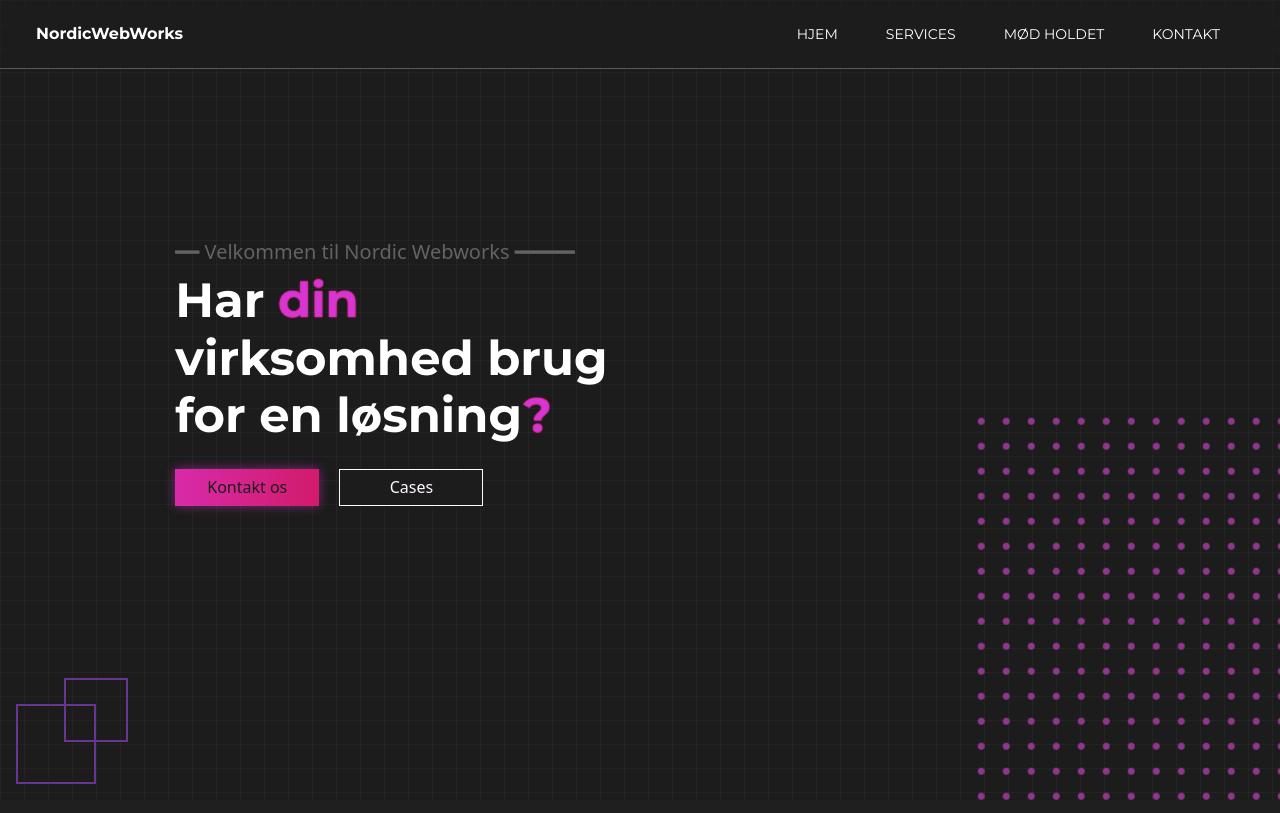
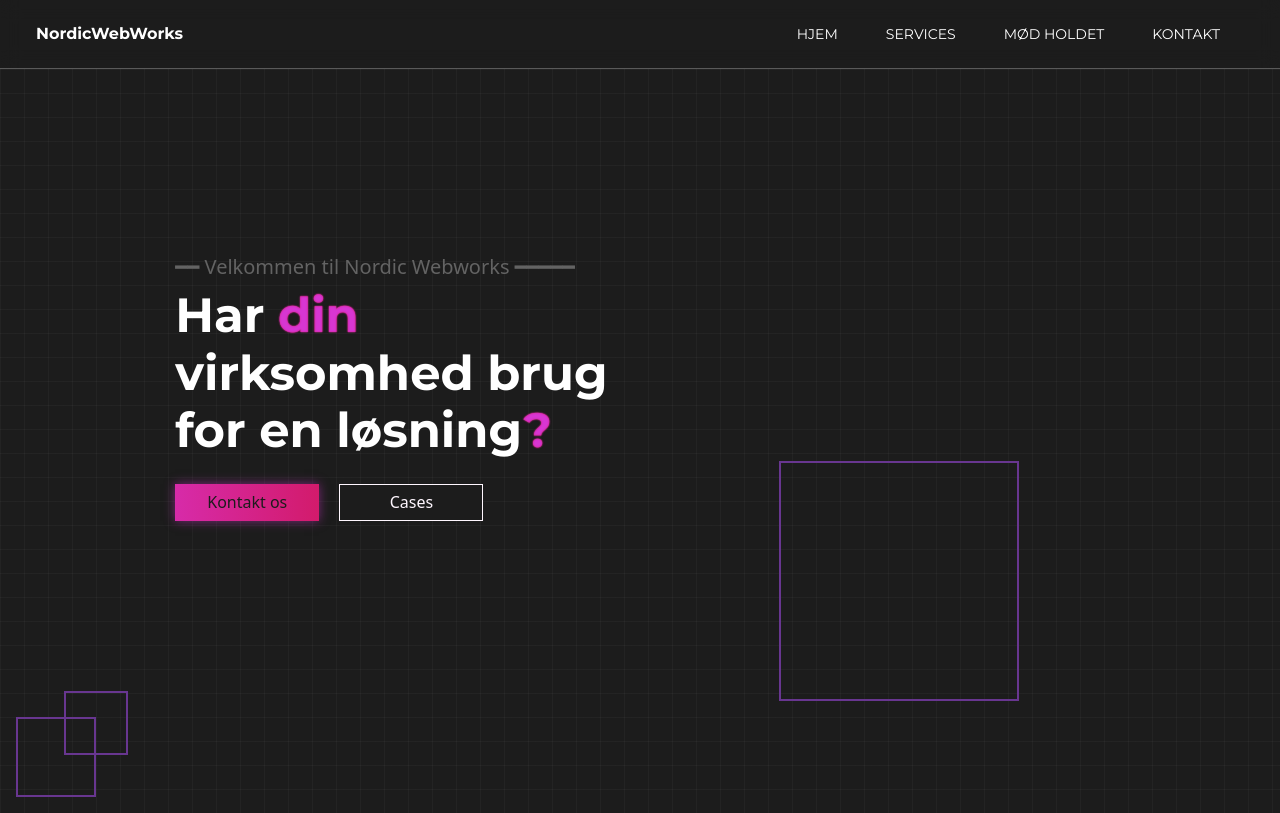
Before and after one commit to Arnsdorf/NordicWebWorks, a PHP site: page / in a window 1280 px wide. Run offline with PHP 8.4, Linux system fonts and the light colour scheme; some libraries are stand-ins or nearby versions.

Commit message:
Frontpage rework

```diff
--- a/css/styles.scss
+++ b/css/styles.scss
@@ -21,8 +21,8 @@ body{
 	background-color: #1c1c1c;
 }
 
-// 5. Du kan lave styling her...
-// Global
+
+/* Global */
 .top-25{
 	top: 25% !important;
 }
@@ -55,6 +55,12 @@ body{
 }
 .bottom-60{
 	bottom: 60% !important;
+}
+.bottom-15{
+	bottom: 15% !important;
+}
+.bottom-20{
+	bottom: 20% !important;
 }
 .ms-6{
 	margin-left: 6%;
@@ -96,13 +102,12 @@ body{
 	width: 51%;
 }
 
-
-// Chr-styling her
+/* char-styling here */
 .bg-front{
 	background: #1C1C1C;
-	height: 100vh;
-	inset: 0;
+	height: 93vh;
 }
+
 .btn-f {
 	height: 2.3rem;
 	width: 9rem;
@@ -118,7 +123,6 @@ body{
 	text-align: center;
 	cursor: pointer;
 }
-
 .btn-f::before {
 	content: '';
 	position: absolute;
@@ -131,7 +135,6 @@ body{
 	transition: transform 200ms ease;
 	transform: translateX(-100%); /* Start off-screen to the left */
 }
-
 .btn-f:hover::before {
 	transform: translateX(0); /* Slide in from the left on hover */
 }
@@ -139,7 +142,6 @@ body{
 .btn-f:hover {
 	color: #1c1c1c; /* Change the text color on hover */
 }
-
 .btn-f > span {
 	position: relative;
 	z-index: 2; /* Keep text above the white background */
@@ -173,6 +175,9 @@ body{
 	-webkit-background-clip: text;
 	text-shadow: 0 0 1.5px #d836d2, 0 0 1.5px #cf1658;
 }
+.box-container{
+	bottom: 0rem;
+}
 .box-s{
 	height: 4rem;
 	width: 4rem;
@@ -183,14 +188,16 @@ body{
 	width: 5rem;
 	border: #683690 solid 2px;
 }
-.box-container{
-	bottom: 0rem;
+.box-front{
+	height: 15rem;
+	width: 15rem;
+	border: #683690 solid 2px;
 }
 .dot-grid{
 	z-index: 1;
 	inset: 0;
-	height: 50vh;
-	width: 25vw;
+	height: 100vh;
+	width: 5vw;
 	background-image: radial-gradient(#90368d 3px, transparent 4px);
 	background-size: 25px 25px;
 	background-position: 0%;
@@ -201,8 +208,10 @@ body{
 	background-image: linear-gradient(to right, #80808012 1px, transparent 1px),
 	linear-gradient(to bottom, #80808012 1px, transparent 1px);
 	background-size: 24px 24px;
+	box-shadow: #236db7 ;
+}
 
-}
+/* animations here */
 
 @keyframes colorChange {
 	0% {
--- a/index.php
+++ b/index.php
@@ -4,20 +4,22 @@
 <div class="container-fluid bg-front net-grid">
     <div class="row">
 
-
+        <div class="d-flex justify-content-end bottom-15 position-absolute col-10 pe-5">
+            <div class="box-front"></div>
+        </div>
 
         <div class="position-absolute bottom-0 m-0 p-0 d-none d-md-block">
             <div class="row justify-content-end m-0 p-0">
-                <div class="dot-grid"></div>
+                <div class=""></div>
             </div>
         </div>
 
         <div class="position-absolute bottom-0 pb-3 ps-3">
                 <div class="box-s position-absolute bottom-60 ms-5"></div>
-                <div class="box-b "></div>
+                <div class="box-b"></div>
         </div>
 
-        <div class="text-center position-absolute top-30">
+        <div class="text-center position-absolute top-25">
                 <h6 class="font-front-s d-md-none">━━     Velkommen til Nordic Webworks ━━━━━</h6>
                 <h1 class="text-white fw-bold d-md-none font-type">Har <span class="font-drip">din
                     </span> virksomhed brug for en løsning<span class="font-drip">?</span></h1>
@@ -60,5 +62,7 @@
 
     </div>
 </div>
+
+
     <script src="js/show.js"></script>
 <?php include "includes/footer.php" ?>
```
Also changed, not shown: css/styles.css, 1 other file.
